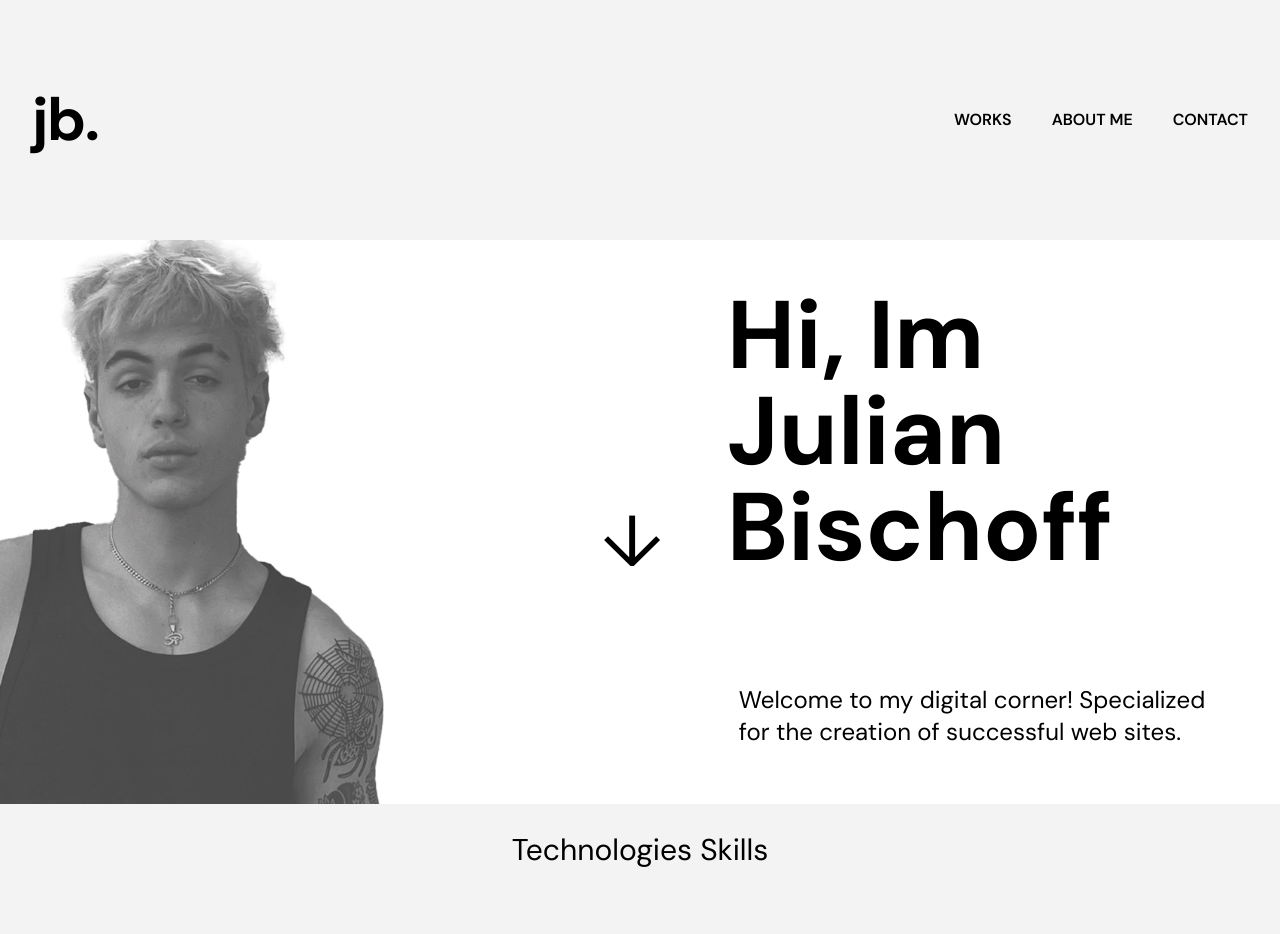
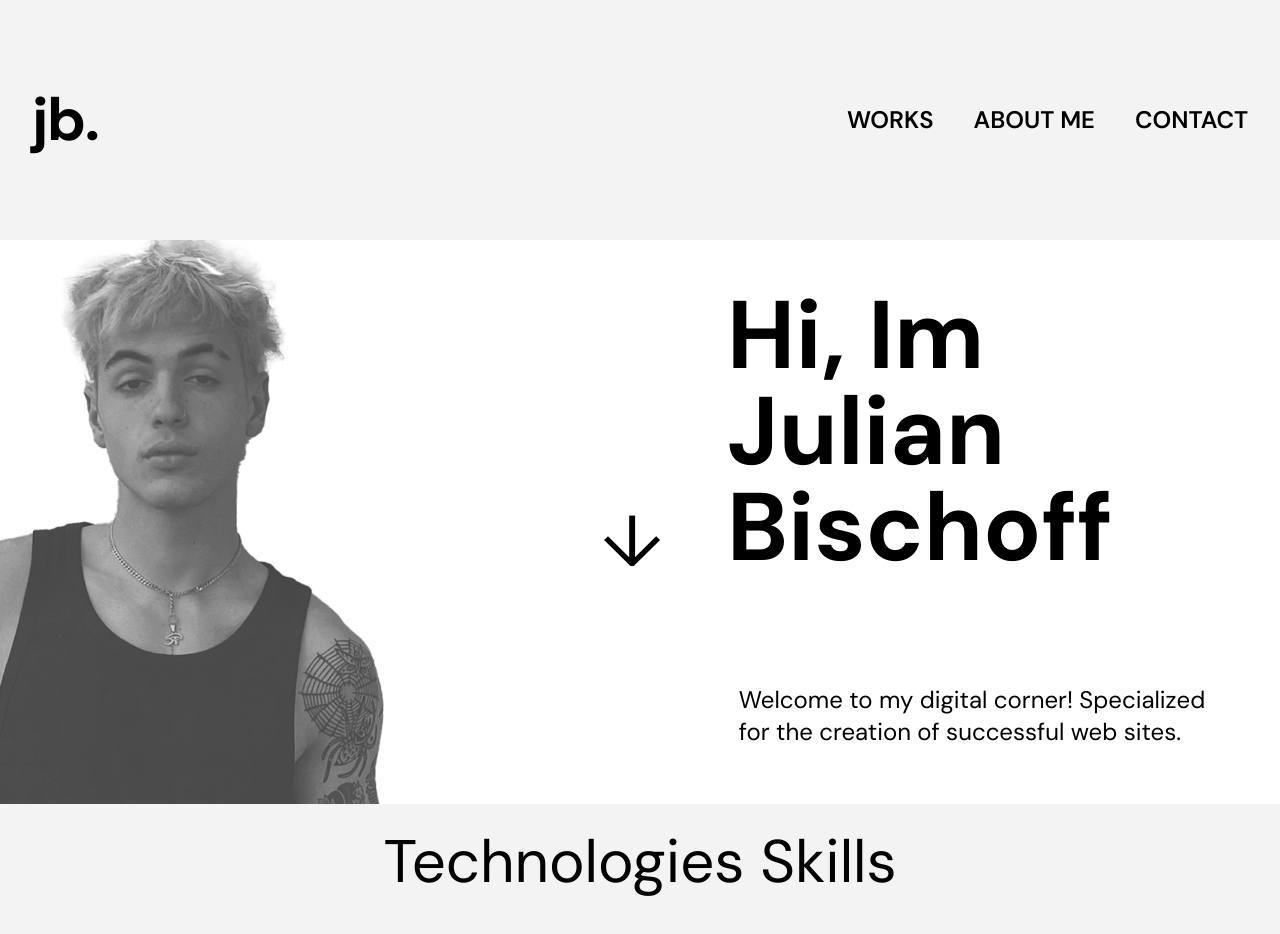
Before and after one commit to Julian7126/portafolio_julian, a Next.js app: page / in a window 1280 px wide. Shown: the top 934 px of the page. Built offline with nearby package versions, Linux system fonts and the light colour scheme.

Commit message:
quinto_commit

```diff
--- a/src/components/Julian/index.jsx
+++ b/src/components/Julian/index.jsx
@@ -4,24 +4,28 @@ const Julian = () => {
     return (
         <>
           {/* Primer contenedor */}
-            <div className="flex items-center justify-between bg-white border-6 border-solid ">
-                <div className="w-1/2  m-0 p-0">
+          <div className="flex flex-col  sm:flex-row items-center justify-between bg-white border-6 border-solid sm:p-0">
+            {/* Sección de la imagen */}
+            <div className="w-full sm:w-1/2 m-0 p-0 mb-4 sm:mb-0 relative" >
               {/* Ajusta el ancho y la opacidad de la imagen */}
               <Image
                 width={750}
                 height={500}
-                        className="w-3/4 h-auto opacity-80 bg-gray-800"
+                className="w-full h-auto sm:w-3/4 sm:h-auto opacity-80 bg-gray-800"
                 src="/Imagen.jpg"
                 alt="Tu Foto"
               />
             </div>
-                <div className="w-1/8 flex text-7xl mt-10">&#8595;</div>
-                <div className="w-1/2 ml-4">
+
+            {/* Sección del texto y la flecha */}
+            <div className=" w-1/8 flex text-7xl mt-10">&#8595;</div>
+            <div className="w-full sm:w-1/2 ml-0 sm:ml-4">
+
               {/* Título y texto */}
-                    <h1 className="text-8xl font-bold mb-2 justify-between p-12">
+              <h1 className="text-4xl sm:text-8xl font-bold mb-2 justify-between p-2 sm:p-12">
                 Hi, Im Julian Bischoff
               </h1>
-                    <p className="text-2xl mb-4 justify-center p-10 m-5">
+              <p className="text-xl sm:text-2xl mb-4 justify-center p-2 sm:p-10 m-5">
                 Welcome to my digital corner! Specialized for the creation of
                 successful web sites.
               </p>
@@ -30,6 +34,5 @@ const Julian = () => {
           </div>
         </>
       );
-};
-
+    }
 export default Julian;
--- a/src/components/NavBar/index.jsx
+++ b/src/components/NavBar/index.jsx
@@ -1,41 +1,67 @@
 "use client";
-
 import Link from "next/link";
+import { useState } from "react";
 
 const NavBar = () => {
+  const [isMenuOpen, setIsMenuOpen] = useState(false);
+
+  const toggleMenu = () => {
+    setIsMenuOpen(!isMenuOpen);
+  };
+
   return (
-    <div className="w-full h-93 flex-shrink-0 flex items-center px-8">
-      {/* Div para "jb" */}
+    <div className="w-full h-50 md:h-93 flex-shrink-0 flex items-center px-8">
+      {/* Logo */}
       <div className="flex-shrink-0">
-        <Link
-          href="/"
-          className="text-black font-dm-sans font-bold text-6xl leading-120 tracking-tight"
-        >
+        <Link href="/" className="text-black font-dm-sans font-bold text-6xl leading-120 tracking-tight">
           jb.
         </Link>
       </div>
 
-      {/* Div para las navegaciones */}
-      <div className="flex-grow h-60 flex items-center space-x-10 justify-end">
-        <Link
-          href="/works"
-          className="text-black font-dm-sans font-semibold text-2xm"
-        >
+      {/* Navegación para dispositivos móviles */}
+      <div className="md:hidden flex items-center ml-auto">
+        <button onClick={toggleMenu} className="text-black font-dm-sans font-semibold text-2xl focus:outline-none">
+          MENU
+        </button>
+      </div>
+
+      {/* Navegación para web */}
+      <div className="hidden md:flex-grow md:h-60 md:flex md:items-center md:space-x-10 md:justify-end">
+        <Link href="/works" className="text-black font-dm-sans font-semibold text-2xl">
           WORKS
         </Link>
-        <a
-          href="/aboutme"
-          className="text-black font-dm-sans font-semibold text-2xm"
-        >
+        <a href="/aboutme" className="text-black font-dm-sans font-semibold text-2xl">
           ABOUT ME
         </a>
-        <Link
-          href="/contact"
-          className="text-black font-dm-sans font-semibold text-2xm"
-        >
+        <Link href="/contact" className="text-black font-dm-sans font-semibold text-2xl">
           CONTACT
         </Link>
       </div>
+
+      {/* Menú modal para dispositivos móviles */}
+      {isMenuOpen && (
+        <div className="fixed top-0 left-0 w-full h-full bg-black bg-opacity-75 flex items-center justify-center">
+          <div className="bg-white w-full h-full p-8 rounded-md">
+            {/* Botón para cerrar el menú */}
+            <button onClick={toggleMenu} className="text-black text-2xl focus:outline-none">
+              &#x2716; {/* Icono de X */}
+            </button>
+
+            {/* Enlaces del menú modal */}
+            <div className="flex flex-col space-y-4 ">
+              <Link href="/works" className="text-black text-2xl">
+                WORKS
+              </Link>
+              <Link href="/aboutme" className="text-black text-2xl">
+                ABOUT ME
+              </Link>
+              <Link href="/contact" className="text-black text-2xl">
+                CONTACT
+              </Link>
+            </div>
+          </div>
+        </div>
+      )}
     </div>
   );
 };
--- a/src/components/Tecnologias/index.jsx
+++ b/src/components/Tecnologias/index.jsx
@@ -69,38 +69,43 @@ const Tecnologias = () => {
 
   return (
     <div className="w-full p-5">
-      <h2 className="text-center mb-4 text-3xl p-2 ">Technologies Skills</h2>
+      <h2 className="text-center mb-4 text-3xl p-2 sm:text-4xl md:text-5xl lg:text-6xl">Technologies Skills</h2>
+
+      {/* Primer Carrusel */}
       <Slider {...settings} className="mx-auto p-5 mt-10">
         {carouselData1.map((item) => (
           <div key={item.id} className="carousel-column">
-            <img src={item.src} alt={`Tecnologia ${item.id}`} className="mx-auto max-w-full h-auto max-h-32 " />
+            <img src={item.src} alt={`Tecnologia ${item.id}`} className="mx-auto max-w-full h-auto max-h-32" />
           </div>
         ))}
       </Slider>
 
-      <div className="my-16" />
+      <div className="my-8" />
 
-      <Slider {...settings} className="mx-auto mt-25">
+      {/* Segundo Carrusel */}
+      <Slider {...settings} className="mx-auto mt-10">
         {carouselData2.map((item) => (
           <div key={item.id} className="carousel-column">
-            <img src={item.src} alt={`Tecnologia ${item.id}`} className="mx-auto max-w-full h-auto max-h-32 " />
+            <img src={item.src} alt={`Tecnologia ${item.id}`} className="mx-auto max-w-full h-auto max-h-32" />
           </div>
         ))}
       </Slider>
 
-      <div className="my-16" />
+      <div className="my-8" />
 
+      {/* Tercer Carrusel */}
       <Slider {...settings} className="mx-auto p-5">
         {carouselData3.map((item) => (
           <div key={item.id} className="carousel-column">
-            <img src={item.src} alt={`Tecnologia ${item.id}`} className="mx-auto max-w-full h-auto max-h-32 " />
+            <img src={item.src} alt={`Tecnologia ${item.id}`} className="mx-auto max-w-full h-auto max-h-32" />
           </div>
         ))}
       </Slider>
 
-      <h2 className="text-center mt-4 text-3xl p-10 ">Specialized in covering many areas</h2>
+      <h2 className="text-center mt-4 text-3xl p-5 sm:text-4xl md:text-5xl lg:text-6xl">Specialized in covering many areas</h2>
     </div>
   );
 };
 
+
 export default Tecnologias;
```
Lines whose indentation alone changed are shown as unchanged.
